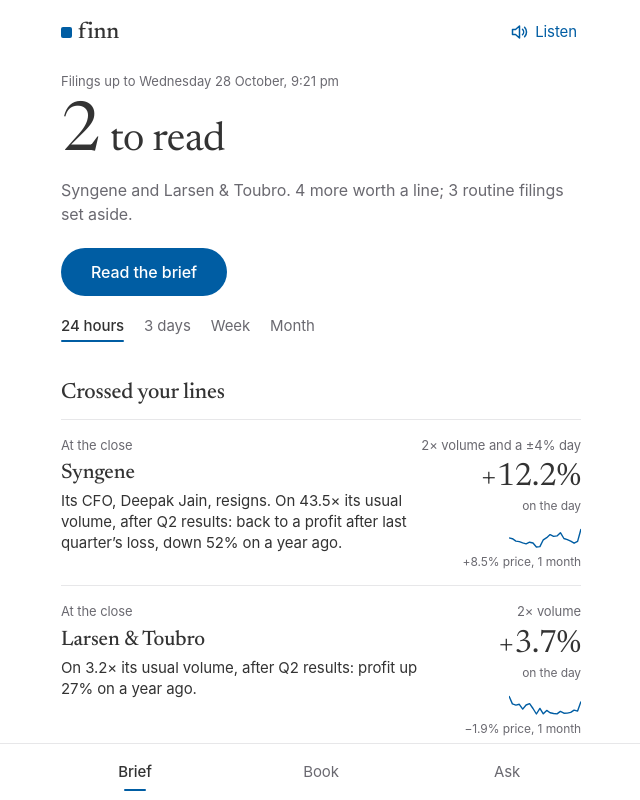
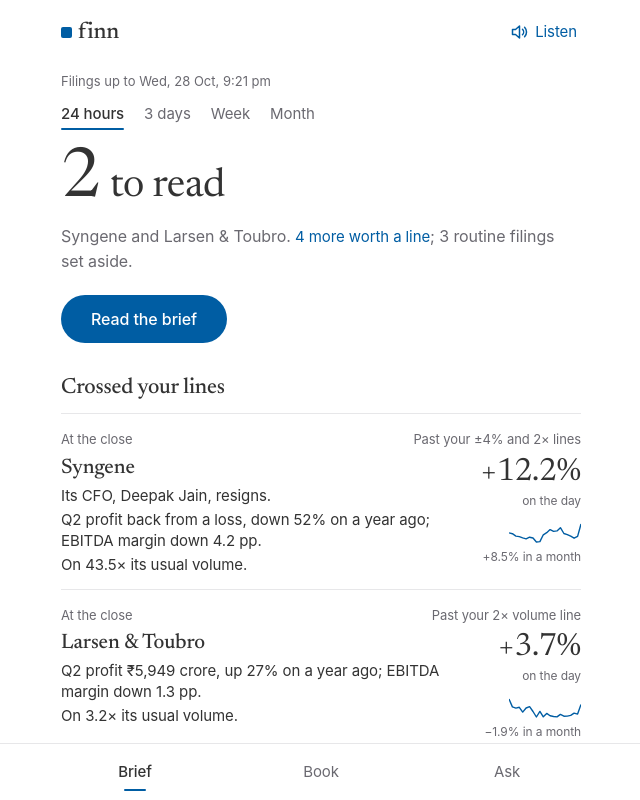
Before and after one commit to vedant-22/finn, a React (Vite) app in the folder web/: page / in a window 1280 px wide. Shown: the top 800 px of the page, without its empty margins (319-959 px from the left). Built offline with nearby package versions, Linux system fonts and the light colour scheme; a web font is replaced by a local one.

Commit message:
Restructure alert lines and tags

```diff
--- a/web/src/Brief.tsx
+++ b/web/src/Brief.tsx
@@ -23,10 +23,10 @@ export function withLine(s: NonNullable<Item['with']>) {
   const v = ({ appointed: 'joins', resigned: 'resigns', retired: 'retires', ceased: 'leaves', redesignated: 'takes a new role', 're-appointed': 'is re-appointed' } as any)[p.action] || p.action
   return p.action === 'appointed' ? `A new ${shortRole(p.role)}, ${strip(p.name)}, joins.` : `Its ${shortRole(p.role)}, ${strip(p.name)}, ${v}.`
 }
-// A management change riding with results: a CEO, CFO or MD change leads the sentence, anyone else follows it
-function withFirst(i: Item, body: string) {
+// A management change riding with results: a CEO, CFO or MD change leads, anyone else follows. One fact to a line
+function withLines(i: Item, body: string[]) {
   if (!i.with) return body
-  return i.with.lead.people?.some(p => p.seniority === 'top') ? `${withLine(i.with)} ${body}` : `${body} ${withLine(i.with)}`
+  return i.with.lead.people?.some(p => p.seniority === 'top') ? [withLine(i.with), ...body] : [...body, withLine(i.with)]
 }
 export function itemTitle(i: Item, name: string): string {
   const m = i.move, f = i.story?.lead
@@ -61,6 +61,16 @@ export function crossedText(i: Item, lines: Lines): string {
   return `Your ${u.length > 1 ? 'lines' : 'line'}: ${u.length > 1 ? `${u.slice(0, -1).join(', ')} and ${u[u.length - 1]}` : u[0]}`
 }
 
+// The tag on an alert row: the thresholds the shares went past ('Past your ±4% and 2× lines'), else the kinds of filing.
+// The reader's foot lists every line crossed
+export function rowTag(i: Item, lines: Lines): string {
+  const mk = [...new Set(i.crossed.filter(c => c.line !== 'filing').map(c => c.line))].sort((a, b) => a === 'price' ? -1 : b === 'price' ? 1 : 0)
+  if (mk.length > 1) return `Past your ±${lines.movePct}% and ${lines.volX}× lines`
+  if (mk.length) return `Past your ${mk[0] === 'price' ? `±${lines.movePct}%` : `${lines.volX}× volume`} line`
+  const kinds = [...new Set(i.crossed.map(c => (CATEGORY_LABEL[c.category!] || c.category!).toLowerCase()))]
+  return (kinds.length > 1 ? `${kinds.slice(0, -1).join(', ')} and ${kinds[kinds.length - 1]}` : kinds[0]).replace(/^./, c => c.toUpperCase())
+}
+
 // ---------- the screen ----------
 export function BriefScreen({ push, brief, fresh, done, setDone, lines, setLines, names, openReader, openLines }: {
   push: Push; brief: Brief; fresh: Set<string>; done: Done; setDone: (d: Done) => void; lines: Lines; setLines: (l: Lines) => void; names: Record<string, string>
@@ -75,7 +85,7 @@ export function BriefScreen({ push, brief, fresh, done, setDone, lines, setLines
   const kept = brief.items.filter(i => done.kept.includes(i.key))
   const cleared = brief.items.filter(i => done.cleared.includes(i.key)).length
   const asof = new Date(push.asof)
-  const stamp = `Filings up to ${asof.toLocaleDateString('en-IN', { weekday: 'long', day: 'numeric', month: 'long' })}, ${asof.toLocaleTimeString('en-IN', { hour: 'numeric', minute: '2-digit' }).toLowerCase()}`
+  const stamp = `Filings up to ${asof.toLocaleDateString('en-IN', { weekday: 'short', day: 'numeric', month: 'short' })}, ${asof.toLocaleTimeString('en-IN', { hour: 'numeric', minute: '2-digit' }).toLowerCase()}`
   const cos = [...new Set(left.items.map(i => names[i.symbol]))]
   const finished = left.total === 0
   // The figure: items to read. With none crossed, say so in words
@@ -88,6 +98,10 @@ export function BriefScreen({ push, brief, fresh, done, setDone, lines, setLines
       <Masthead right={<Listen push={push} brief={brief} done={done} lines={lines} names={names} />} />
       <section className="hero" aria-labelledby="brief-h">
         <p className="small">{stamp}</p>
+        {/* The window sits above the count it sets */}
+        <div className="stops" role="radiogroup" aria-label="Window">
+          {WINDOWS.map(w => <button key={w.h} role="radio" aria-checked={lines.hours === w.h} className={lines.hours === w.h ? 'on' : ''} onClick={() => setLines({ ...lines, hours: w.h })}>{w.label}</button>)}
+        </div>
         <h1 id="brief-h" className="sr-only" aria-live="polite">{finished ? 'Up to date' : n ? `${n} to read` : 'Nothing crossed your lines'}</h1>
         <div className="hero-fig" aria-hidden="true">
           {finished ? <span className="fig fig-word">Up to date</span>
@@ -96,7 +110,7 @@ export function BriefScreen({ push, brief, fresh, done, setDone, lines, setLines
         </div>
         <p className="hero-line">
           {finished ? summary(brief, done, kept.length, cleared)
-            : n ? `${few(cos)}. ${nNotes ? `${nNotes} more worth a line; ` : ''}${brief.routine} routine ${brief.routine === 1 ? 'filing' : 'filings'} set aside.`
+            : n ? <>{few(cos)}. {nNotes > 0 && <><button className="link-inline" onClick={() => setSheet('notes')}>{nNotes} more worth a line</button>; </>}{brief.routine} routine {brief.routine === 1 ? 'filing' : 'filings'} set aside.</>
               : `Nothing crossed your lines ${span(lines.hours)}.${nNotes ? ` ${nNotes} ${nNotes === 1 ? 'filing' : 'filings'} worth a line.` : ''}`}
         </p>
         {wider && <button className="link" onClick={() => setLines({ ...lines, hours: wider.h })}>{`${span(wider.h).replace(/^in the l/, 'L')}: ${wider.n} to read`}<Arrow /></button>}
@@ -105,9 +119,6 @@ export function BriefScreen({ push, brief, fresh, done, setDone, lines, setLines
         {segs > 0 && filled > 0 && <div className="progress" role="progressbar" aria-label="Read so far" aria-valuemin={0} aria-valuemax={segs} aria-valuenow={filled}>
           {Array.from({ length: segs }, (_, k) => <span key={k} className={k < filled ? 'on' : ''} />)}
         </div>}
-        <div className="stops" role="radiogroup" aria-label="Window">
-          {WINDOWS.map(w => <button key={w.h} role="radio" aria-checked={lines.hours === w.h} className={lines.hours === w.h ? 'on' : ''} onClick={() => setLines({ ...lines, hours: w.h })}>{w.label}</button>)}
-        </div>
       </section>
 
       {left.items.length > 0 && (
@@ -174,37 +185,38 @@ function reaction(push: Push, symbol: string, at: string) {
 }
 const signed = (v: number) => `${v >= 0 ? '+' : '−'}${pct1(v)}`
 const pctWords = (v: number) => `${v >= 0 ? 'up' : 'down'} ${String(+Math.abs(v).toFixed(Math.abs(v) < 10 ? 1 : 0))}%`
-// Profit in words, the turn from a loss first: it often explains a rise on a weak year-on-year number
-function profitWords(pat: any) {
-  const yoy = pat.yoy != null ? `${pctWords(pat.yoy)} on a year ago` : ''
-  return pat.prev != null && pat.prev < 0 && pat.value >= 0 ? `back to a profit after last quarter’s loss${yoy ? `, ${yoy}` : ''}` : `profit ${yoy}`
-}
 
 // The figure column means one thing on every alert: how the shares took it, the day's change. The event is in the words.
 // d is the session the figure and the month line end on.
-function alertFig(i: Item, name: string, push: Push): { v: string; c: string; body: string; t?: string; d: string } | null {
+function alertFig(i: Item, name: string, push: Push): { v: string; c: string; body: string[]; t?: string; d: string } | null {
   const f = i.story?.lead, m = i.move
   // Anything that moved the shares leads with the day's change, whichever line it crossed. In a 24-hour window
   // results-day moves arrive as moves, in a wider one they ride with their results: same event, same figure, same words
   if (m && (i.kind === 'move' || (i.kind === 'results' && f?.results))) {
     // A move on results says what the results were, not just that they came out
     const res = f?.results ?? (m.explainedBy?.category === 'results' ? push.filings.filter(x => x.symbol === i.symbol && x.results && x.at.slice(0, 10) <= m.d).sort((a, b) => b.at.localeCompare(a.at))[0]?.results : undefined)
-    const pat = res?.lines.find((l: any) => l.key === 'pat')
-    const body = res && pat?.value != null ? `On ${m.volX.toFixed(1)}× its usual volume, after ${res.quarter.replace(/ FY\d\d$/, '')} results: ${profitWords(pat)}.` : `On ${m.volX.toFixed(1)}× its usual volume. ${moveWhy(m)}`
-    return { v: signed(m.chg), c: 'on the day', t: name, body: withFirst(i, body), d: m.d }
+    const vol = `On ${m.volX.toFixed(1)}× its usual volume.`
+    const body = res ? [resultsWords(res), vol] : [vol, moveWhy(m)]
+    // The caption counts from the time on the row's left: a results row shows its filing time, so a move the session after is the next day
+    return { v: signed(m.chg), c: i.kind === 'results' && m.d !== i.at.slice(0, 10) ? 'next day' : 'on the day', t: name, body: withLines(i, body), d: m.d }
   }
   // Anything else: the session that first traded on the filing; before it has traded, the row keeps its headline
   const r = reaction(push, i.symbol, i.at)
   if (!r) return null
-  const fig = (body: string) => ({ v: signed(r.b.chg), c: r.next ? 'next day' : 'on the day', t: name, body, d: r.b.d })
-  const pat = f?.results?.lines.find((l: any) => l.key === 'pat')
-  if (i.kind === 'results' && pat?.value != null) {
-    const q = f!.results!.quarter.replace(/ FY\d\d$/, '')
-    return fig(withFirst(i, `${q} profit ₹${cr(pat.value)} crore${pat.yoy != null ? `, ${pctWords(pat.yoy)} on a year ago` : ''}.`))
-  }
+  const fig = (body: string[]) => ({ v: signed(r.b.chg), c: r.next ? 'next day' : 'on the day', t: name, body, d: r.b.d })
+  if (i.kind === 'results' && f?.results) return fig(withLines(i, [resultsWords(f.results)]))
   if (i.kind === 'filing' && f?.amount_cr != null && f.amount_cr >= 1 && f.pct_rev != null)
-    return fig(`${(f.line || tidySubject(f.subject || '')).replace(/\.?$/, '.')} ${sizeWords(f)}`)
-  return fig(itemLine(i))
+    return fig([(f.line || tidySubject(f.subject || '')).replace(/\.?$/, '.'), sizeWords(f)])
+  return fig(itemLine(i).split(/(?<=\.) (?=[A-Z0-9])/))
+}
+// A quarter in one line: profit first (the turn from a loss before the year-on-year), the margin when it moved a point or more
+function resultsWords(r: any) {
+  const pat = r.lines.find((l: any) => l.key === 'pat'), q = r.quarter.replace(/ FY\d\d$/, '')
+  const turn = pat?.prev != null && pat.prev < 0 && pat.value >= 0
+  const yoy = pat?.yoy != null ? `${pctWords(pat.yoy)} on a year ago` : ''
+  const profit = pat?.value == null ? `${q} results out` : turn ? `${q} profit back from a loss${yoy ? `, ${yoy}` : ''}` : `${q} profit ₹${cr(pat.value)} crore${yoy ? `, ${yoy}` : ''}`
+  const dm = r.ebitda_margin != null && r.yago_margin != null ? r.ebitda_margin - r.yago_margin : 0
+  return `${profit}${Math.abs(dm) >= 1 ? `; EBITDA margin ${dm > 0 ? 'up' : 'down'} ${Math.abs(dm).toFixed(1)} pp` : ''}.`
 }
 
 // A month of closes under an alert's figure: what the price did, in a line that draws itself, its change written out
@@ -214,7 +226,7 @@ function Spark({ bars }: { bars: { close: number }[] }) {
   const d = cl.map((c, k) => `${k ? 'L' : 'M'}${(k / (cl.length - 1) * w).toFixed(1)} ${(h - 2 - (c - lo) / (hi - lo || 1) * (h - 4)).toFixed(1)}`).join('')
   const chg = (cl[cl.length - 1] / cl[0] - 1) * 100
   return <span className="notif-spark"><svg viewBox={`0 0 ${w} ${h}`} aria-hidden><path d={d} /></svg>
-    <span className="notif-c">{chg >= 0 ? '+' : '−'}{Math.abs(chg).toFixed(1)}% {bars.length >= 20 ? 'price, 1 month' : `price, ${bars.length} sessions`}</span></span>
+    <span className="notif-c">{chg >= 0 ? '+' : '−'}{Math.abs(chg).toFixed(1)}% {bars.length >= 20 ? 'in a month' : `in ${bars.length} sessions`}</span></span>
 }
 
 // An alert: when, what happened with its number, and the line it crossed. Flat rows, like the rest of the brief.
@@ -225,11 +237,11 @@ function Notif({ i, fresh, name, push, lines, open, openLines }: { i: Item; fres
     <article className="notif">
       <p className="notif-when">
         <span>{i.kind === 'move' ? closeWhen(i.move!.d, push.asof) : when(i.at, push.asof)}{fresh && <span className="notif-new">New</span>}</span>
-        <button className="notif-line" onClick={openLines} aria-label={`${crossedText(i, lines)}. Change`}>{crossedText(i, lines).replace(/^Your lines?: /, '').replace(/^./, c => c.toUpperCase())}</button>
+        <button className="notif-line" onClick={openLines} aria-label={`${crossedText(i, lines)}. Change`}>{rowTag(i, lines)}</button>
       </p>
       <button className="notif-main" onClick={open}>
         <span className="notif-t">{fig?.t ?? itemTitle(i, name)}</span>
-        <span className="notif-b">{fig ? fig.body : itemLine(i)}</span>
+        <span className="notif-b">{fig ? fig.body.map((l, k) => <span key={k} className="notif-l">{l}</span>) : itemLine(i)}</span>
         {fig && <span className="notif-fig"><span className="notif-v">{fig.v}</span><span className="notif-c">{fig.c}</span><Spark bars={bars} /></span>}
       </button>
     </article>
@@ -261,7 +273,7 @@ function Listen({ push, brief, done, lines, names }: { push: Push; brief: Brief;
     // Each item as its alert row reads: the name, its figure, the sentence. The lines it crossed are on screen
     const spoken = (i: Item) => {
       const n = names[i.symbol], f = alertFig(i, n, push)
-      return f ? `${n}, ${f.v} ${f.c.replace('PAT YoY', 'profit on a year ago')}. ${f.body}` : `${itemTitle(i, n)}. ${itemLine(i)}`
+      return f ? `${n}, ${f.v} ${f.c}. ${f.body.join(' ')}` : `${itemTitle(i, n)}. ${itemLine(i)}`
     }
     const text = left.length ? [`${left.length} to read.`, ...left.map(spoken), 'That’s the brief.'].join(' ') : 'Nothing left to read. You’re up to date.'
     const u = new SpeechSynthesisUtterance(said(text)); u.lang = 'en-IN'; u.rate = 1.02
--- a/web/src/CompanyView.tsx
+++ b/web/src/CompanyView.tsx
@@ -103,7 +103,7 @@ export function CompanyView({ c, focus, sector, title, close, bars, back, ask }:
 
         {soft.length > 0
           ? <Fold title="Said without a number or date" count={soft.length} open={showSoft} toggle={() => setShowSoft(!showSoft)}
-              line={`Not graded${softTalk > soft.length ? `; ${softTalk - soft.length} vaguer remarks counted, not listed` : ''}`}>
+              line="Not graded: nothing to hold them to">
               <ul className="soft-list">{soft.map(p => <SoftRow key={p.id} p={p} open={openId === p.id} toggle={() => setOpenId(openId === p.id ? null : p.id)} />)}</ul>
             </Fold>
           : softTalk > 0 && <p className="small soft-note">Plus {softTalk} {softTalk === 1 ? 'statement' : 'statements'} with no number or date. Not graded.</p>}
--- a/web/src/styles.css
+++ b/web/src/styles.css
@@ -108,7 +108,7 @@ table { border-collapse: collapse; }
 .progress span { flex: 1; height: 3px; border-radius: 2px; background: var(--rule); position: relative; overflow: hidden; }
 .progress span::after { content: ''; position: absolute; inset: 0; background: var(--blue); transform: scaleX(0); transform-origin: left; transition: transform 200ms var(--ease); }
 .progress span.on::after { transform: scaleX(1); }
-.stops { display: flex; gap: 20px; margin-top: 8px; overflow-x: auto; scrollbar-width: none; }
+.stops { display: flex; gap: 20px; margin: 2px 0 10px; overflow-x: auto; scrollbar-width: none; }
 .stops button { min-height: 44px; font-size: 15px; color: var(--ink-2); white-space: nowrap; position: relative; }
 .stops button.on { color: var(--ink); font-weight: 500; }
 .stops button.on::after { content: ''; position: absolute; left: 0; right: 0; bottom: 6px; height: 2px; background: var(--blue); border-radius: 1px; }
@@ -131,6 +131,8 @@ table { border-collapse: collapse; }
 .notif-main > * { grid-column: 1; }
 .notif-t { font: 500 21px/1.2 var(--serif); letter-spacing: -0.005em; }
 .notif-b { align-self: start; font-size: 15px; line-height: 1.4; color: var(--ink); }
+.notif-l { display: block; }
+.notif-l + .notif-l { margin-top: 3px; }
 .notif-fig { grid-column: 2; grid-row: 1 / span 2; align-self: start; display: grid; justify-items: end; }
 .notif-v { font: 400 32px/1 var(--serif); letter-spacing: -0.01em; font-variant-numeric: tabular-nums lining-nums; white-space: nowrap; }
 .notif-c { margin-top: 4px; font-size: 12px; color: var(--ink-2); white-space: nowrap; }
```
